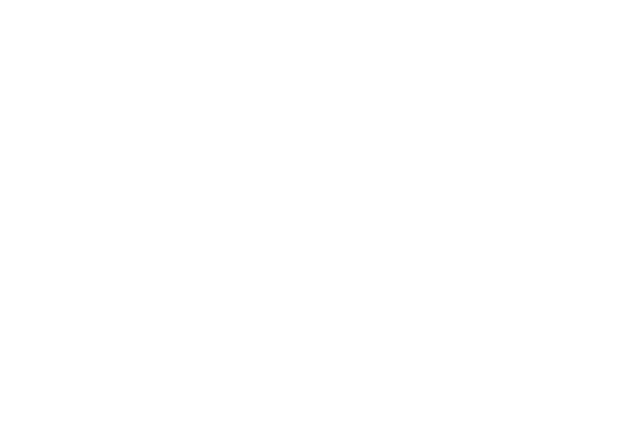
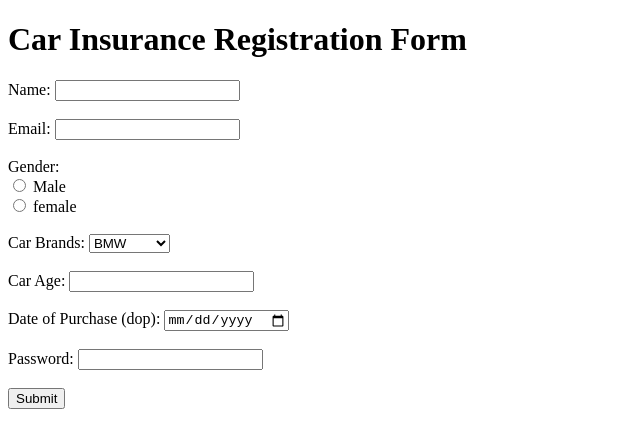
Before and after one commit to acciojob/car-insurance-form-himansumuduli, a website: page main.html in a window 1280 px wide. Shown: the whole page, without its empty margins (0-640 px from the left). Drawn offline with Linux system fonts and the light colour scheme.

Commit message:
created a submission

```diff
--- a/main.html
+++ b/main.html
@@ -4,9 +4,38 @@
 
 <head>
 	<link rel="stylesheet" href="styles.css">
+
 </head>
 
 <body>
+<Form action="#" method="post">
+	<h1>Car Insurance Registration Form</h1>
+	<label for="name">Name:</label>
+    <input type="text" id="name" name="name" minlength="3" maxlength="50" required><br><br>
+	<label for="email">Email:</label>
+	<input type="email" id="email" name="email" required><br><br>
+    <label>Gender:</label><br>
+	 <input type="radio" id="gender_m" name="gender" value="male" required>
+    <label for="gender_m">Male</label><br>
+	<input type="radio" id="gender_f" name="gender" value="female" required>
+	<label for="gender_f">female</label><br><br>
+
+	<label for="cars">Car Brands:</label>
+        <select id="cars" name="cars">
+            <option value="bmw">BMW</option>
+            <option value="audi">Audi</option>
+            <option value="mercedez">Mercedez</option>
+        </select><br><br>
+	  <label for="carage">Car Age:</label>
+        <input type="number" id="carage" name="carage" required><br><br>
+          <label for="dop">Date of Purchase (dop):</label>
+        <input type="date" id="dop" name="dop" required><br><br>
+	 <label for="password">Password:</label>
+
+  <input type="password" id="password" name="password" required><br><br>
+	 <button type="submit">Submit</button>
+</Form>
+
 	<!-- the entire body must be written by student -->
     <script type="text/javascript" src="./script.js">
 </script>
```
